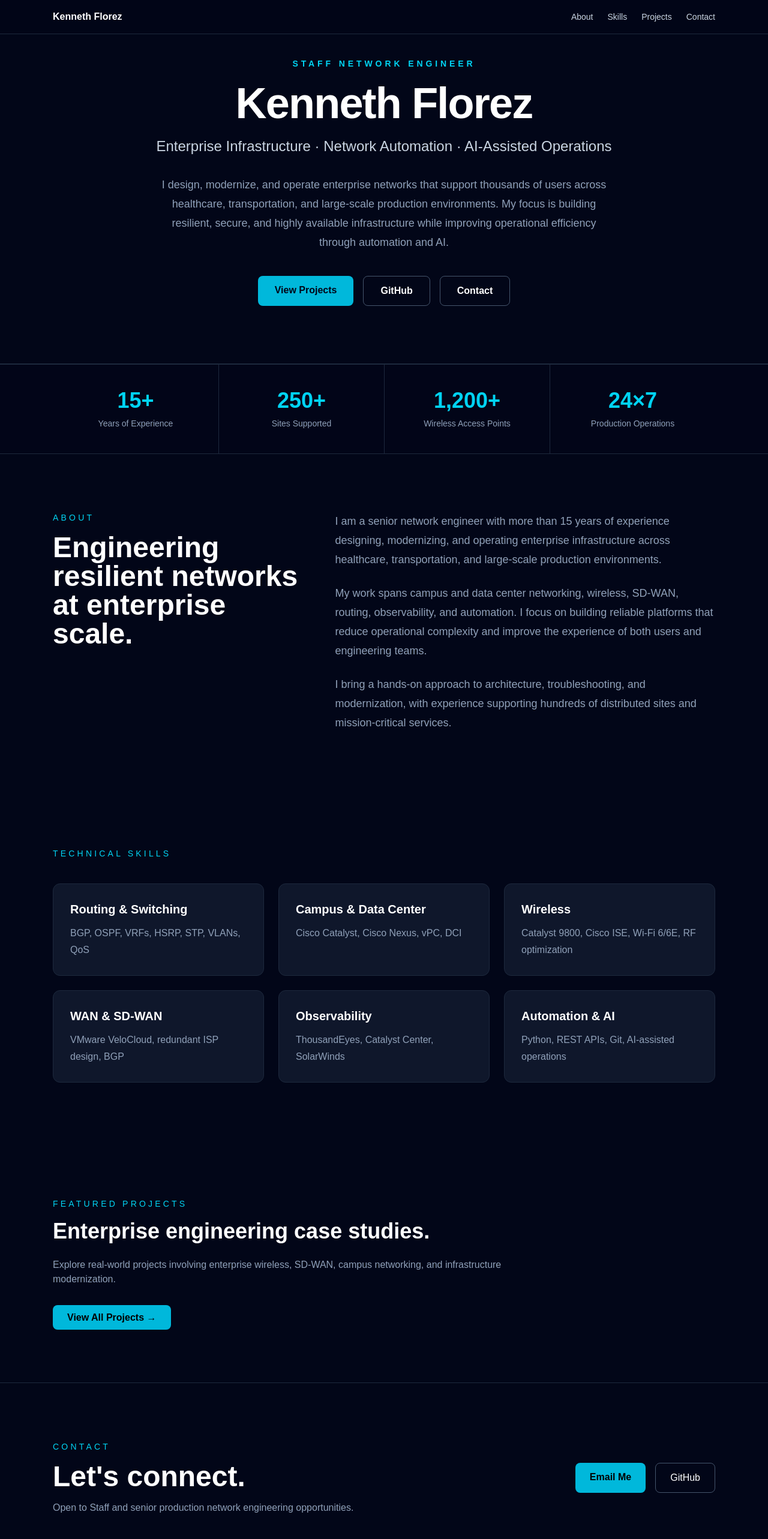
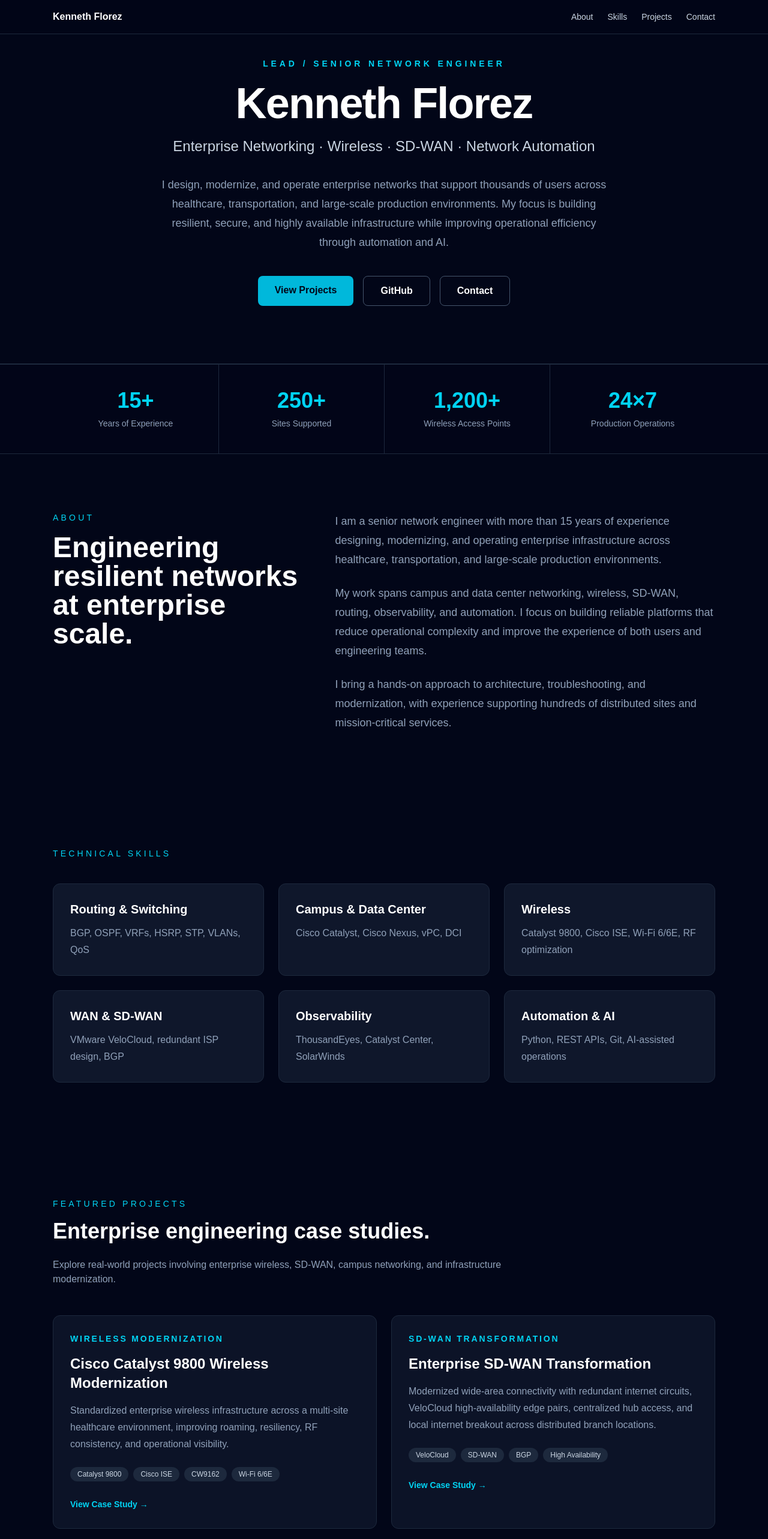
Before and after one commit to kflorez312/kflorez312.github.io, a Next.js app: page / in a window 1280 px wide. Shown: the top 2566 px of the page at 60% size. Built offline with nearby package versions, Linux system fonts and the light colour scheme.

Commit message:
Refine homepage recruiting language

```diff
--- a/src/app/page.tsx
+++ b/src/app/page.tsx
@@ -51,8 +51,7 @@ export default function Home() {
             </h2>
 
             <p className="mt-4 text-slate-400">
-              Open to Staff and senior production network engineering
-              opportunities.
+              Open to senior and lead network engineering opportunities.
             </p>
           </div>
 
--- a/src/components/home/Hero.tsx
+++ b/src/components/home/Hero.tsx
@@ -6,7 +6,7 @@ export default function Hero() {
     >
       <div className="mx-auto flex min-h-[560px] max-w-6xl flex-col items-center justify-center px-6 py-24 text-center">
         <p className="text-sm font-semibold uppercase tracking-[0.35em] text-cyan-400">
-          Staff Network Engineer
+          Lead / Senior Network Engineer
         </p>
 
         <h1 className="mt-5 text-5xl font-bold tracking-tight text-white sm:text-6xl lg:text-7xl">
@@ -14,8 +14,7 @@ export default function Hero() {
         </h1>
 
         <p className="mt-5 text-xl text-slate-300 sm:text-2xl">
-          Enterprise Infrastructure · Network Automation · AI-Assisted
-          Operations
+          Enterprise Networking · Wireless · SD-WAN · Network Automation
         </p>
 
         <p className="mt-8 max-w-3xl text-base leading-8 text-slate-400 sm:text-lg">
--- a/src/components/home/Projects.tsx
+++ b/src/components/home/Projects.tsx
@@ -1,6 +1,11 @@
 import Link from "next/link";
+import { projects } from "@/data/projects";
 
 export default function Projects() {
+  const featuredProjects = projects.filter(
+    (project) => project.status === "published"
+  );
+
   return (
     <section id="projects" className="mx-auto max-w-6xl px-6 py-24">
       <p className="text-sm uppercase tracking-[0.3em] text-cyan-400">
@@ -16,13 +21,43 @@ export default function Projects() {
         SD-WAN, campus networking, and infrastructure modernization.
       </p>
 
-      <div className="mt-10">
-        <Link
-          href="/projects"
-          className="rounded-lg bg-cyan-500 px-6 py-3 font-semibold text-black hover:bg-cyan-400"
-        >
-          View All Projects →
-        </Link>
+      <div className="mt-12 grid gap-6 md:grid-cols-2">
+        {featuredProjects.map((project) => (
+          <article
+            key={project.slug}
+            className="rounded-xl border border-slate-800 bg-slate-900/80 p-7 transition duration-300 hover:-translate-y-1 hover:border-cyan-400/50"
+          >
+            <p className="text-sm font-semibold uppercase tracking-[0.2em] text-cyan-400">
+              {project.category}
+            </p>
+
+            <h3 className="mt-4 text-2xl font-bold text-white">
+              {project.title}
+            </h3>
+
+            <p className="mt-4 leading-7 text-slate-400">
+              {project.description}
+            </p>
+
+            <div className="mt-6 flex flex-wrap gap-2">
+              {project.technologies.slice(0, 4).map((technology) => (
+                <span
+                  key={technology}
+                  className="rounded-full bg-slate-800 px-3 py-1 text-xs text-slate-300"
+                >
+                  {technology}
+                </span>
+              ))}
+            </div>
+
+            <Link
+              href={`/projects/${project.slug}`}
+              className="mt-7 inline-flex text-sm font-semibold text-cyan-400 transition hover:text-cyan-300"
+            >
+              View Case Study →
+            </Link>
+          </article>
+        ))}
       </div>
     </section>
   );
```
